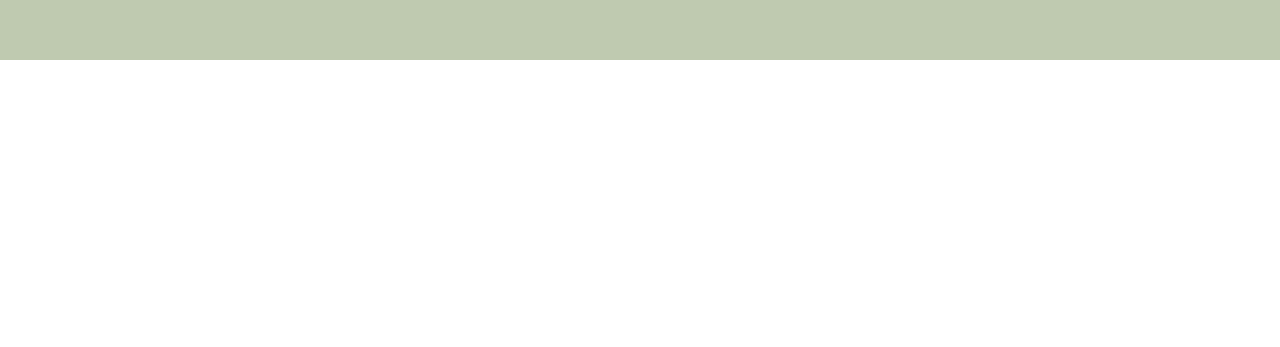
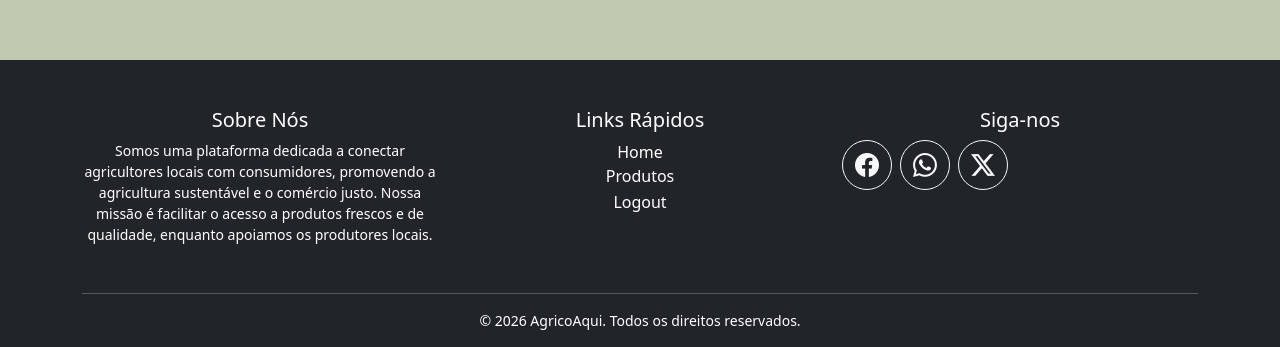
Before and after one commit to Evanilsondejesus/AgricoAqui, a React (Vite) app in the folder AgricoAqui_frontend/: page /home in a window 1280 px wide. Shown: the part 818-1165 px from the top of the page. Before the commit the page ends 878 px from the top, so only its background shows below. Built offline with nearby package versions, Linux system fonts and the light colour scheme; no server answers.

Commit message:
footer adicionando com sucesso

```diff
--- /dev/null
+++ b/AgricoAqui_frontend/src/components/footer.jsx
@@ -0,0 +1,148 @@
+
+import { useNavigate } from "react-router-dom";
+import { useEffect } from "react";
+import { useCarrinho } from "../context/carrinhoContext";
+
+
+
+
+
+
+function Footer() {
+
+const navigate = useNavigate();
+const {setCarrinho } = useCarrinho();
+
+
+async function Logout() {
+  try {
+    const response = await fetch("http://localhost:3000/logout", {
+      method: "POST",
+      credentials: "include" // importante se usar cookie
+    });
+
+    if (!response.ok) {
+      throw new Error("Erro ao fazer logout");
+    }
+setCarrinho([])
+    // 🔥 Limpa apenas o carrinho
+    localStorage.removeItem("carrinho");
+    navigate("/bem-vindo");
+    console.log("passou")
+
+  } catch (error) {
+    console.error("Erro:", error);
+  }
+}
+
+
+
+  return (
+    <footer className="bg-dark text-white pt-5 pb-3">
+  <div className="container">
+    <div className="row">
+
+      {/* Seção sobre */}
+      <div className="col-md-4 mb-3">
+        <h5>Sobre Nós</h5>
+        <p className="small">
+          Somos uma plataforma dedicada a conectar agricultores locais com consumidores, promovendo a agricultura sustentável e o comércio justo. Nossa missão é facilitar o acesso a produtos frescos e de qualidade, enquanto apoiamos os produtores locais.
+        </p>
+      </div>
+
+      {/* Seção links rápidos */}
+
+
+      <div className="col-md-4 mb-3">
+        <h5>Links Rápidos</h5>
+
+
+<ul className="list-unstyled">
+  <li>
+    <a href="/home" className="text-white text-decoration-none">Home</a>
+  </li>
+  <li>
+    <a href="/produtos" className="text-white text-decoration-none">Produtos</a>
+
+  </li>
+  <li>
+    <button
+      className="btn btn-link p-0 text-white text-decoration-none"
+      onClick={Logout}
+    >
+      Logout
+    </button>
+  </li>
+</ul>
+
+
+
+
+
+
+
+
+
+
+
+
+
+
+
+
+
+
+
+
+
+
+
+
+
+
+
+
+
+      </div>
+
+      {/* Seção redes sociais */}
+      <div className="col-md-4 mb-3">
+        <h5>Siga-nos</h5>
+<div className="d-flex gap-2">
+  <a href="#" className="btn btn-outline-light rounded-circle text-decoration-none">
+    <i className="bi bi-facebook fs-4"></i>
+  </a>
+
+  <a href="#" className="btn btn-outline-light rounded-circle">
+    <i className="bi bi-whatsapp fs-4"></i>
+  </a>
+
+  <a href="#" className="btn btn-outline-light rounded-circle">
+    <i className="bi bi-twitter-x fs-4"></i>
+  </a>
+</div>
+
+
+
+
+
+
+
+
+
+      </div>
+
+    </div>
+
+    <hr className="border-light" />
+
+    <div className="text-center small">
+      &copy; {new Date().getFullYear()} AgricoAqui. Todos os direitos reservados.
+    </div>
+  </div>
+</footer>
+
+  );
+}
+
+export default Footer;
--- a/AgricoAqui_frontend/src/layout/layout.jsx
+++ b/AgricoAqui_frontend/src/layout/layout.jsx
@@ -1,7 +1,7 @@
 // layout/Layout.jsx
 import { Outlet } from "react-router-dom";
 import Navbar from "../components/navBar";
-
+import Footer from "../components/footer";
 export default function Layout() {
   return (
     <>
@@ -9,7 +9,7 @@ export default function Layout() {
       <main >
         <Outlet />
       </main>
-
+     <Footer/>
 
 
     </>
```
